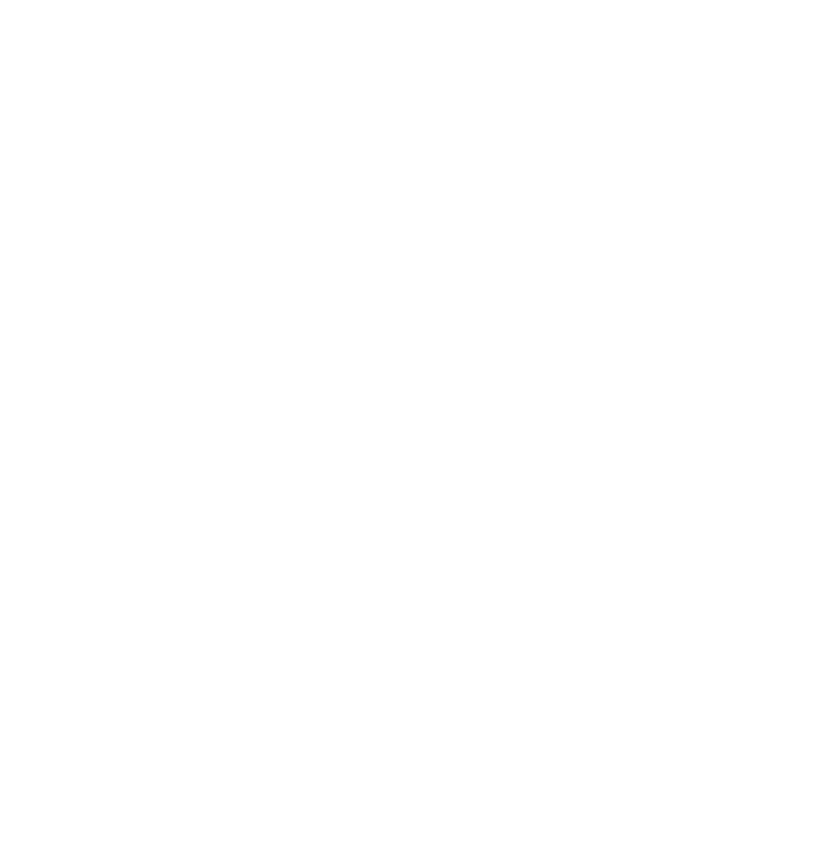
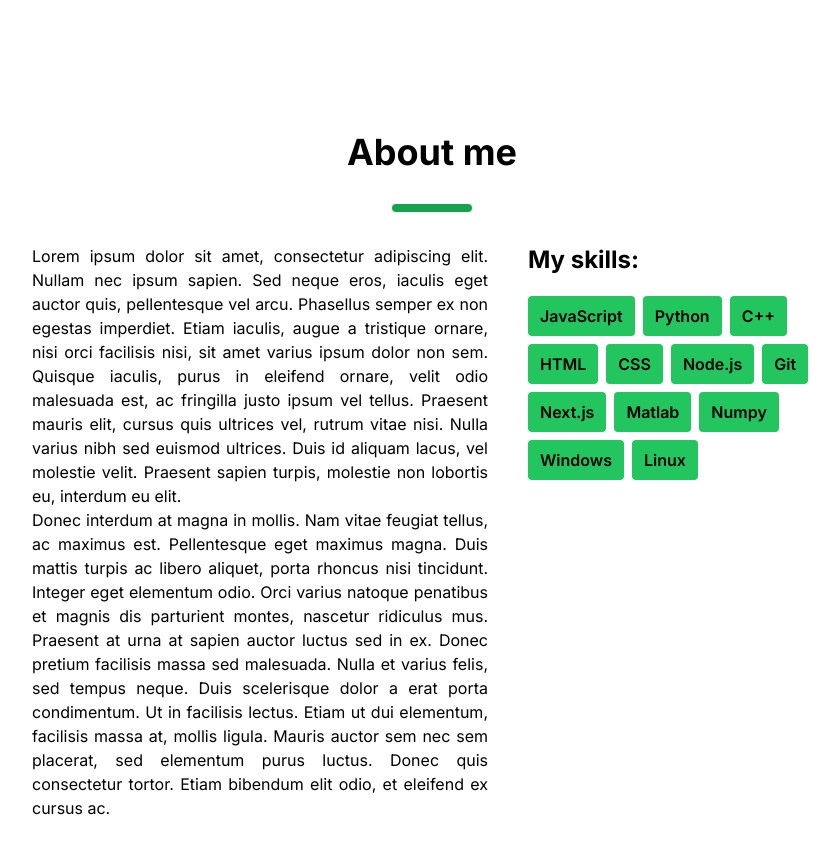
Before and after one commit to JJayJohnny/PortfolioWebsite, a Next.js app: page / in a window 1280 px wide. Shown: the part 740-1594 px from the top of the page, without its empty margins (208-1047 px from the left). Before the commit the page ends 800 px from the top, so only its background shows below. Built offline with nearby package versions, Linux system fonts and the light colour scheme.

Commit message:
added about me section

```diff
--- a/app/page.jsx
+++ b/app/page.jsx
@@ -1,10 +1,12 @@
 import Image from 'next/image'
 import Bio from '@/components/Bio'
+import About from '@/components/About'
 
 export default function Home() {
   return (
     <main>
       <Bio/>
+      <About/>
     </main>
   )
 }
--- /dev/null
+++ b/components/About.jsx
@@ -0,0 +1,35 @@
+import React from "react";
+import Image from "next/image";
+
+const SKILLS = ['JavaScript', 'Python', 'C++', 'HTML', 'CSS', 'Node.js', 'Git', 'Next.js', 'Matlab', 'Numpy', 'Windows', 'Linux']
+
+const About = () => {
+    return(
+        <section id="about" className="my-60">
+            <h1 className="text-center text-4xl font-bold">
+                About me
+                <hr className="w-20 h-2 mx-auto my-8 bg-green-600 border-0 rounded"></hr>
+            </h1>
+            <div className="flex flex-col justify-between space-x-10 md:flex-row md:px-60 px-10 max-md:space-y-10">
+                <div className="md:w-3/5 justify-center md:text-justify text-center">
+                    <p>Lorem ipsum dolor sit amet, consectetur adipiscing elit. Nullam nec ipsum sapien. Sed neque eros, iaculis eget auctor quis, pellentesque vel arcu. Phasellus semper ex non egestas imperdiet. Etiam iaculis, augue a tristique ornare, nisi orci facilisis nisi, sit amet varius ipsum dolor non sem. Quisque iaculis, purus in eleifend ornare, velit odio malesuada est, ac fringilla justo ipsum vel tellus. Praesent mauris elit, cursus quis ultrices vel, rutrum vitae nisi. Nulla varius nibh sed euismod ultrices. Duis id aliquam lacus, vel molestie velit. Praesent sapien turpis, molestie non lobortis eu, interdum eu elit.
+                    </p>
+                    <p>Donec interdum at magna in mollis. Nam vitae feugiat tellus, ac maximus est. Pellentesque eget maximus magna. Duis mattis turpis ac libero aliquet, porta rhoncus nisi tincidunt. Integer eget elementum odio. Orci varius natoque penatibus et magnis dis parturient montes, nascetur ridiculus mus. Praesent at urna at sapien auctor luctus sed in ex. Donec pretium facilisis massa sed malesuada. Nulla et varius felis, sed tempus neque. Duis scelerisque dolor a erat porta condimentum. Ut in facilisis lectus. Etiam ut dui elementum, facilisis massa at, mollis ligula. Mauris auctor sem nec sem placerat, sed elementum purus luctus. Donec quis consectetur tortor. Etiam bibendum elit odio, et eleifend ex cursus ac.
+                    </p>
+                </div>
+                <div className="md:w-2/5">
+                    <h2 className="md:text-left text-center text-2xl font-bold mb-3">My skills:</h2>
+                    <div className="flex flex-wrap flex-row justify-center md:justify-start">
+                        {SKILLS.map((skill, idx) => {
+                            return (
+                                <div className="px-3 py-2 mt-2 mr-2 bg-green-500 rounded font-semibold">{skill}</div>
+                            )
+                        })}
+                    </div>
+                </div>
+            </div>
+        </section>
+    )
+}
+
+export default About
--- a/components/Bio.jsx
+++ b/components/Bio.jsx
@@ -4,7 +4,7 @@
 const Bio = () => {
     return(
         <section id="home">
-            <div className="flex flex-col text-center items-center justify-center md:flex-row my-20 py-20 space-y-3 md:px-40 md:space-x-4">
+            <div className="flex flex-col text-center items-center justify-center md:flex-row my-20 py-20 space-y-3 md:px-60 px-10 md:space-x-4">
                 <div><Image className="rounded-full shadow-2xl" src="/posokowiec.jpg" alt="" width={400} height={400}/></div>
                 <div className="md:w-1/2">Lorem ipsum dolor sit amet, consectetur adipiscing elit. Sed dui felis, cursus dapibus fringilla et, consectetur sed urna. Quisque hendrerit lacinia turpis eget commodo. Phasellus ut finibus erat, quis pulvinar ligula. Quisque eget eleifend lacus. Quisque sit amet neque sed velit porttitor hendrerit. Aenean non condimentum sapien, sed finibus tellus. Nam accumsan tincidunt justo eu sagittis. Sed aliquam nibh vel augue pretium, vitae ultricies mauris tempor. Curabitur molestie suscipit nisi, eget maximus elit tincidunt non. Integer ut convallis arcu.</div>
             </div>
```
